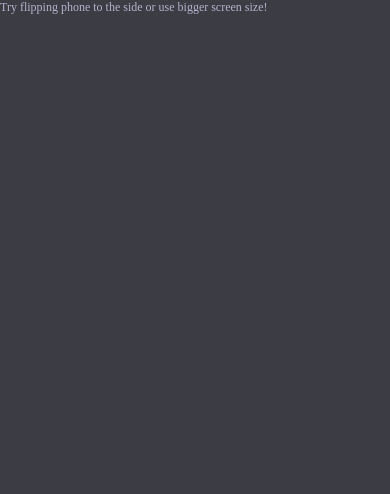
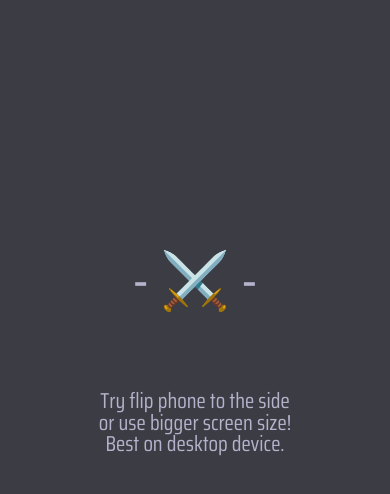
Before and after one commit to mojotron/rpg-inventory, a plain HTML site: page index.html in a window 390 px wide. Drawn offline with Linux system fonts and the light colour scheme; a web font is replaced by a local one.

Commit message:
Add minor css change

```diff
--- a/css/main.css
+++ b/css/main.css
@@ -540,10 +540,23 @@ input.send-coins-to {
   html {
     font-size: 8px;
   }
-  html:before {
-    content: 'Try flipping phone to the side or use bigger screen size!';
+  body:before {
+    content: 'Try flip phone to the side or use bigger screen size! Best on desktop device.';
     color: var(--light-main-color);
-    font-size: 1.5rem;
+    text-align: center;
+    font-size: 2.7rem;
+    position: absolute;
+    top: 50%;
+    left: 50%;
+    transform: translate(-50%, -50%);
+  }
+  body:after {
+    content: '- ⚔️ -';
+    font-size: 7rem;
+    position: absolute;
+    top: 30%;
+    left: 50%;
+    transform: translateX(-50%);
   }
   main,
   nav {
```
